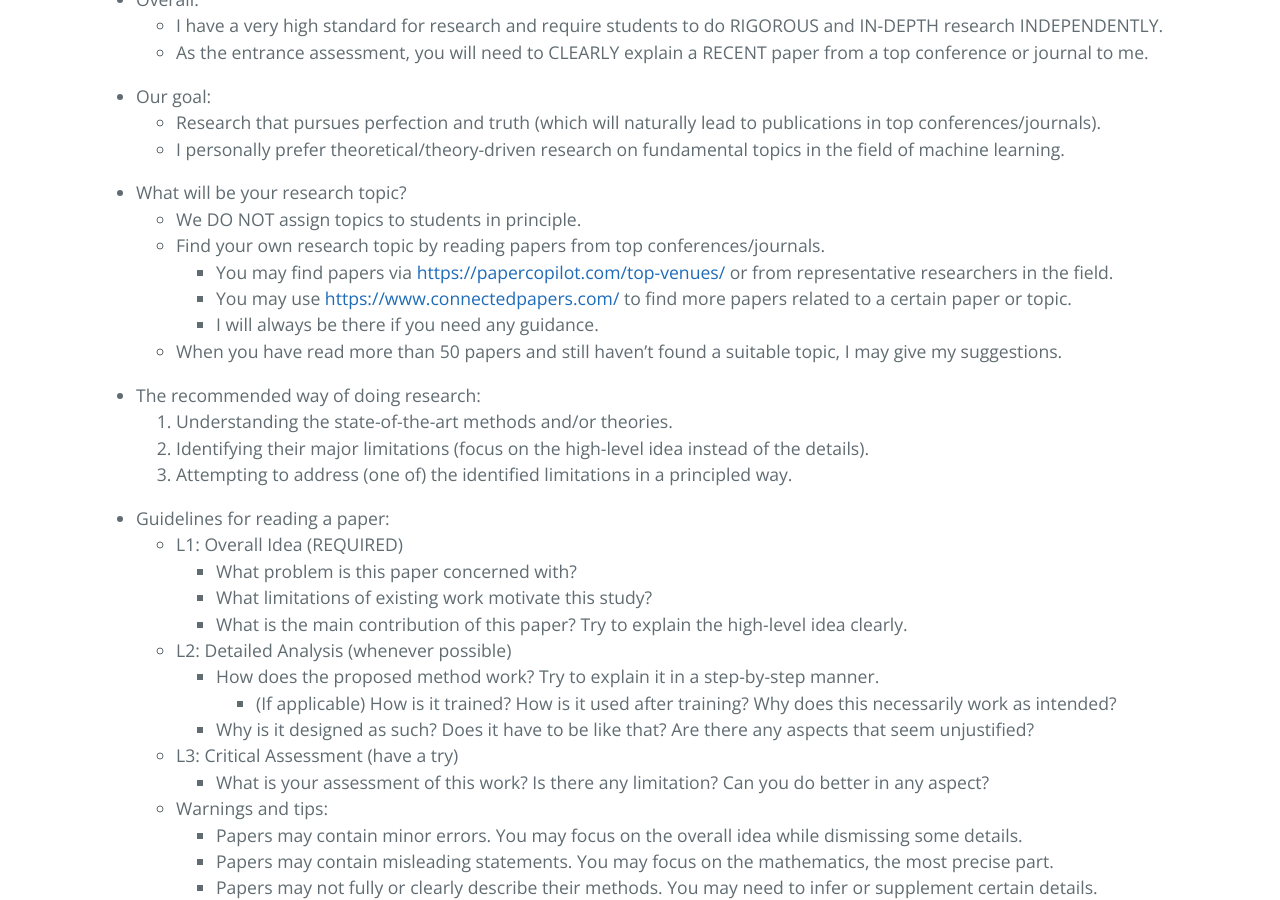
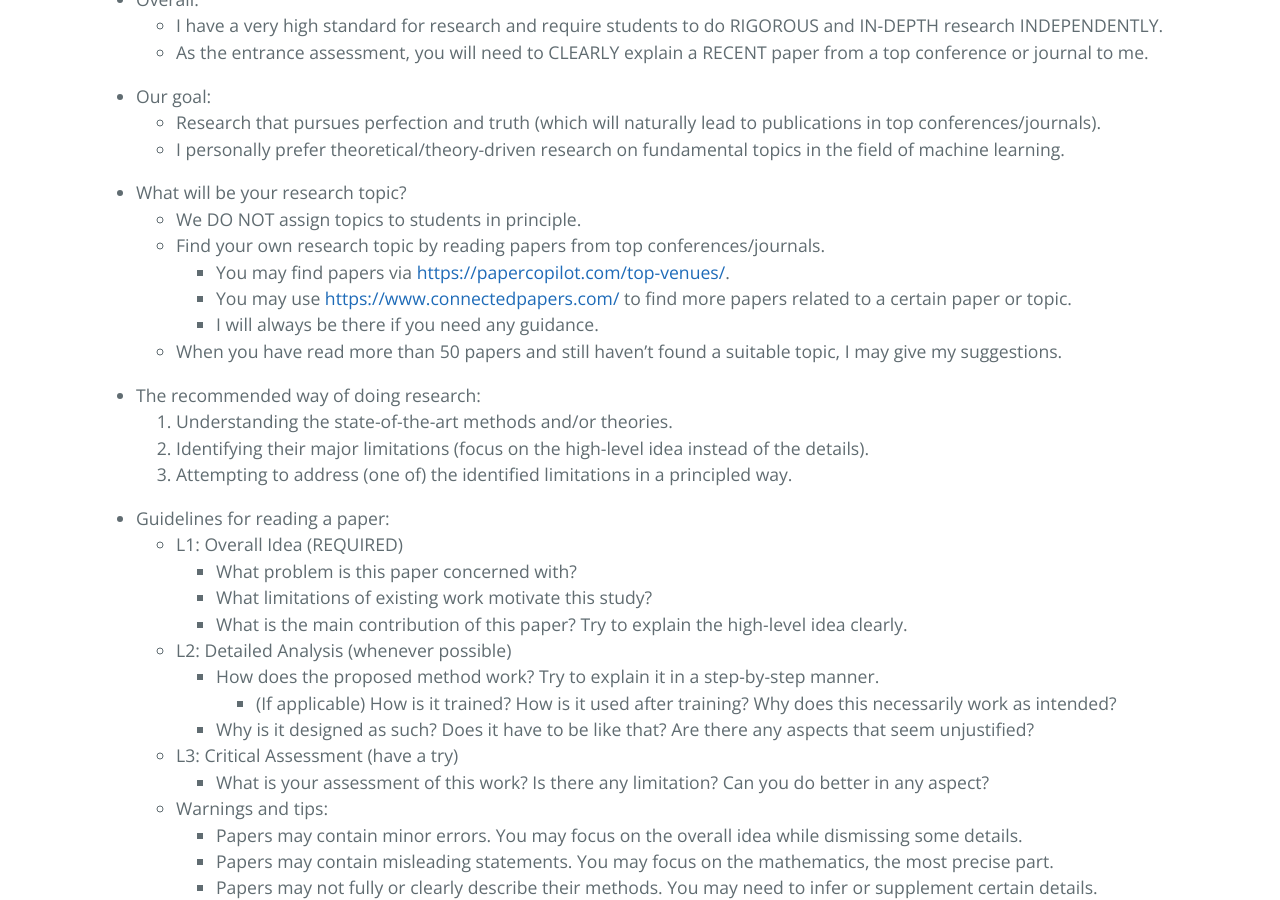
Before and after one commit to ZhimingZhou/zhimingzhou.github.io, a Jekyll site: the page built from _posts/2020-12-09-Prospective-Students.md, in a window 1280 px wide and 900 px high, scrolled down 476 px. Built offline with Jekyll 4.4.1, drawn with Linux system fonts in a browser that asks for light colours.

Commit message:
Update 2020-12-09-Prospective-Students.md

```diff
--- a/_posts/2020-12-09-Prospective-Students.md
+++ b/_posts/2020-12-09-Prospective-Students.md
@@ -23,7 +23,7 @@ I’m looking for TALENTED students with GENUINE enthusiasm for FUNDAMENTAL rese
 - What will be your research topic?
 	- We DO NOT assign topics to students in principle.
 	- Find your own research topic by reading papers from top conferences/journals.
-		- You may find papers via [https://papercopilot.com/top-venues/](https://papercopilot.com/top-venues/) or from representative researchers in the field.
+		- You may find papers via [https://papercopilot.com/top-venues/](https://papercopilot.com/top-venues/).
 		- You may use [https://www.connectedpapers.com/](https://www.connectedpapers.com/) to find more papers related to a certain paper or topic.
 		- I will always be there if you need any guidance.
 	- When you have read more than 50 papers and still haven't found a suitable topic, I may give my suggestions.
```
